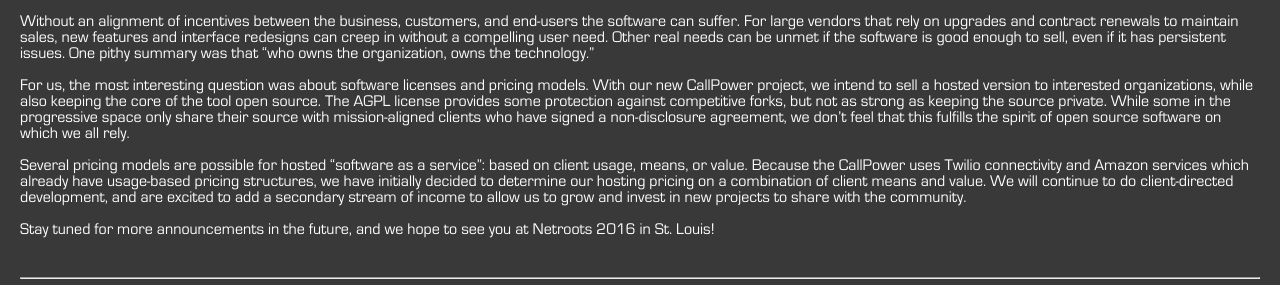
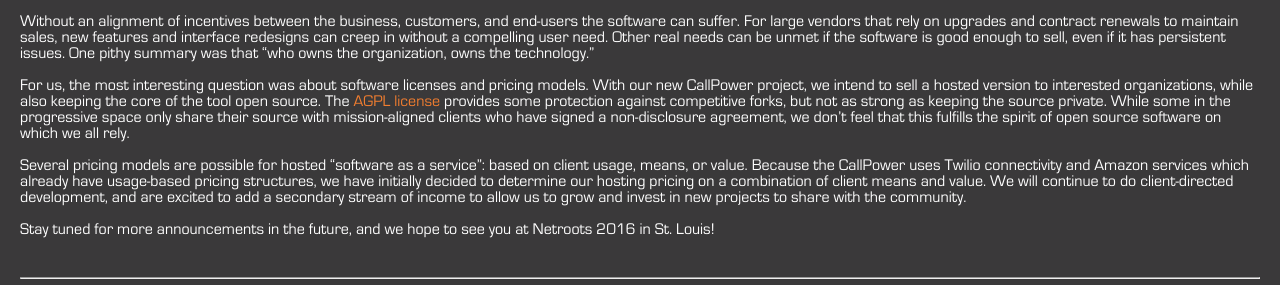
Before and after one commit to spacedogXYZ/spacedogXYZ, a Jekyll site: the page built from _posts/2015-06-17-netroots.md, in a window 1280 px wide. Shown: the part 801-1086 px from the top of the page. Built offline with Jekyll 4.4.1, drawn with Linux system fonts in a browser that asks for light colours; nearby versions of some CDN libraries; comment, search, counter and statistics services are not loaded; some of the changed lines change nothing that is shown.

Commit message:
agpl link

```diff
--- a/_posts/2015-06-17-netroots.md
+++ b/_posts/2015-06-17-netroots.md
@@ -18,7 +18,7 @@
 
 Without an alignment of incentives between the business, customers, and end-users the software can suffer. For large vendors that rely on upgrades and contract renewals to maintain sales, new features and interface redesigns can creep in without a compelling user need. Other real needs can be unmet if the software is good enough to sell, even if it has persistent issues. One pithy summary was that "who owns the organization, owns the technology."
 
-For us, the most interesting question was about software licenses and pricing models. With our new CallPower project, we intend to sell a hosted version to interested organizations, while also keeping the core of the tool open source. The AGPL license provides some protection against competitive forks, but not as strong as keeping the source private. While some in the progressive space only share their source with mission-aligned clients who have signed a non-disclosure agreement, we don't feel that this fulfills the spirit of open source software on which we all rely.
+For us, the most interesting question was about software licenses and pricing models. With our new CallPower project, we intend to sell a hosted version to interested organizations, while also keeping the core of the tool open source. The [AGPL license](http://www.gnu.org/licenses/agpl.html) provides some protection against competitive forks, but not as strong as keeping the source private. While some in the progressive space only share their source with mission-aligned clients who have signed a non-disclosure agreement, we don't feel that this fulfills the spirit of open source software on which we all rely.
 
 Several pricing models are possible for hosted "software as a service": based on client usage, means, or value. Because the CallPower uses Twilio connectivity and Amazon services which already have usage-based pricing structures, we have initially decided to determine our hosting pricing on a combination of client means and value. We will continue to do client-directed development, and are excited to add a secondary stream of income to allow us to grow and invest in new projects to share with the community.
 
```
